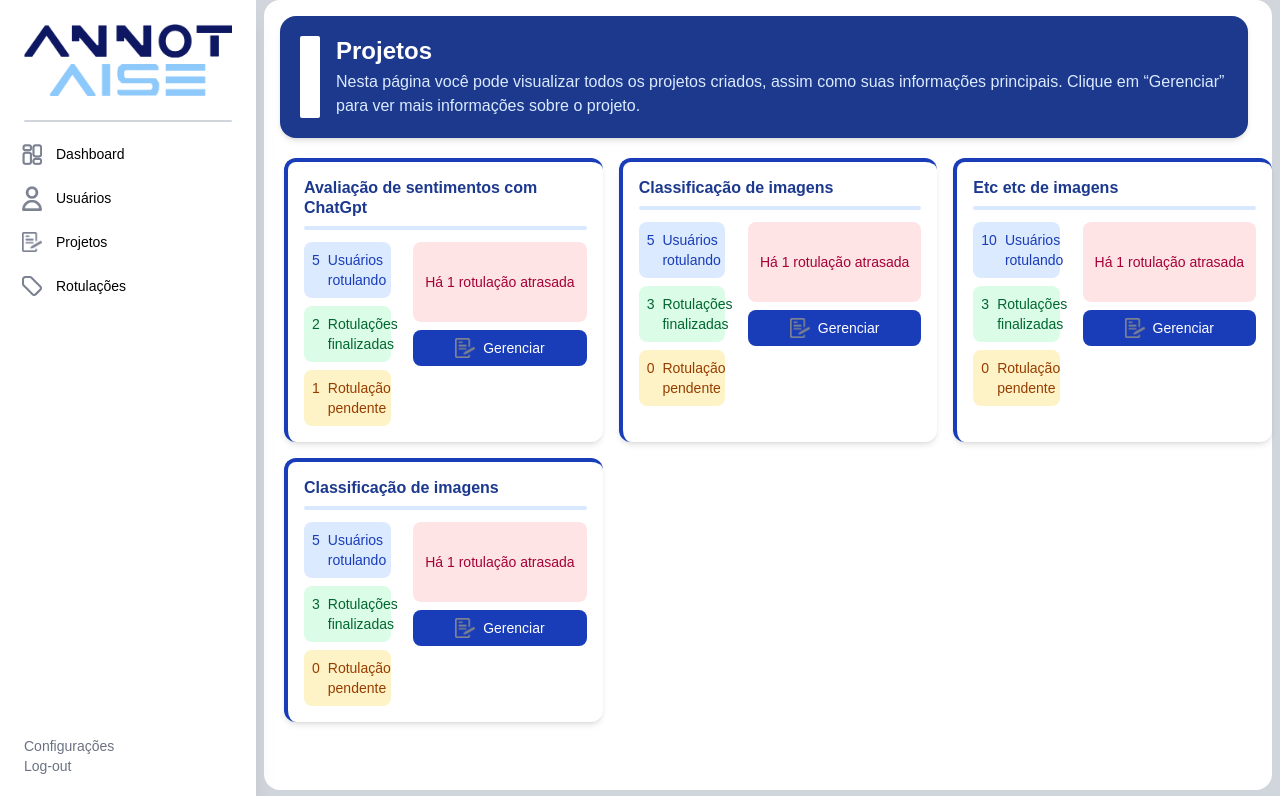
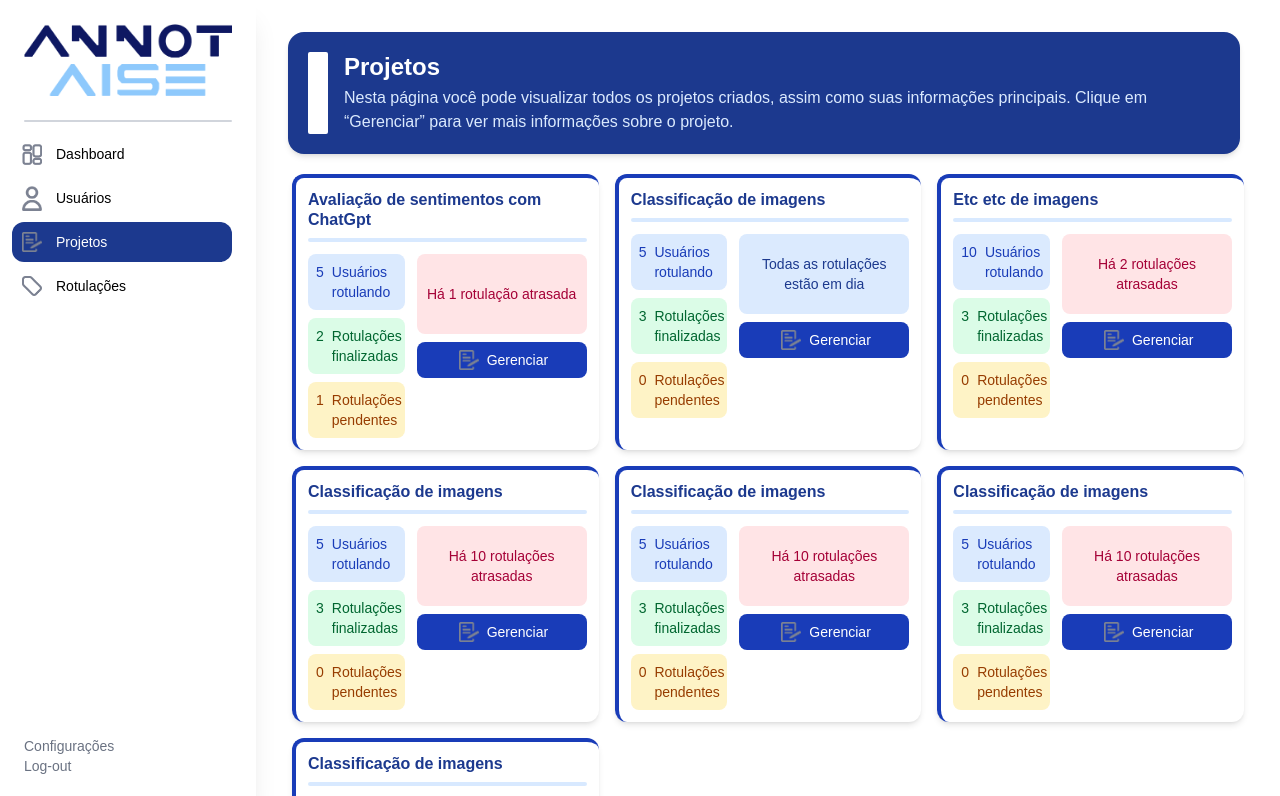
Before and after one commit to aisepucrio/annotaise, a Next.js app in the folder frontend/: page /projects in a window 1280 px wide. Shown: the top 796 px of the page. Built offline with nearby package versions, Linux system fonts and the light colour scheme.

Commit message:
sidebar improvements + page content fix

```diff
--- a/frontend/src/app/components/sidebar.tsx
+++ b/frontend/src/app/components/sidebar.tsx
@@ -1,5 +1,8 @@
+"use client";
 import Image from "next/image";
 import SidebarItem from "./sidebar_item";
+
+
 export default function Sidebar() {
   return (
     <div className="flex">
@@ -29,10 +32,10 @@ export default function Sidebar() {
         </div>
         {/* Topo */}
         <ul className="space-y-1 mt-3 -ml-3">
-            <SidebarItem icon="/dashboard_icon.png" label="Dashboard" href="/" />
-            <SidebarItem icon="/user_icon.png" label="Usuários" href="users"/>
-            <SidebarItem icon="/projects_icon.png" label="Projetos" href="projects"/>
-            <SidebarItem icon="/labelings_icon.png" label="Rotulações" href="labelings"/></ul>
+            <SidebarItem icon="/dashboard_icon.png" label="Dashboard" href="/" alias="/"/>
+            <SidebarItem icon="/user_icon.png" label="Usuários" href="/users" alias="/users"/>
+            <SidebarItem icon="/projects_icon.png" label="Projetos" href="/projects" alias="/projects"/>
+            <SidebarItem icon="/labelings_icon.png" label="Rotulações" href="/labelings" alias="/labelings" /></ul>
 
         {/* Rodapé */}
         <div className="text-sm text-gray-500 mt-auto">
--- a/frontend/src/app/components/sidebar_item.tsx
+++ b/frontend/src/app/components/sidebar_item.tsx
@@ -1,27 +1,30 @@
 "use client";
 import Image from "next/image";
 import Link from "next/link";
+import { usePathname } from "next/navigation";
 
 interface SidebarItemProps {
-  icon: string;        // caminho da imagem (ex: "/dashboard_logo.png")
-  label: string;       // texto (ex: "Dashboard")
-  href: string;        // rota (ex: "/dashboard")
+  icon: string;
+  label: string;
+  href: string;
+  alias: string; // esse alias serve pra se futuramente o url for mudado, pra nao quebrar a sidebar
 }
 
-export default function SidebarItem({ icon, label, href }: SidebarItemProps) {
+export default function SidebarItem({ icon, label, href, alias }: SidebarItemProps) {
+  const pathname = usePathname();
+
+  // função auxiliar simples pra checar se o link está ativo
+  console.log(pathname)
+  console.log(alias)
+  const isActive = pathname === alias;
+
   return (
-    <li>
     <Link
       href={href}
-        className="
-          flex items-center gap-3
-          p-2
-          text-black bg-white
-          hover:bg-blue-900 hover:text-white
-          cursor-pointer
-          rounded-xl
-          transition-colors duration-200
-        "
+      className={`
+        flex items-center gap-3 p-2 rounded-xl transition-colors duration-200 cursor-pointer
+        ${isActive ? "bg-blue-900 text-white" : "bg-white text-black hover:bg-blue-900 hover:text-white"}
+      `}
     >
       <div className="w-6 h-6 flex items-center justify-center">
         <Image
@@ -34,6 +37,5 @@ export default function SidebarItem({ icon, label, href }: SidebarItemProps) {
       </div>
       <span className="text-sm font-medium">{label}</span>
     </Link>
-    </li>
   );
 }
--- a/frontend/src/app/labelings/page.tsx
+++ b/frontend/src/app/labelings/page.tsx
@@ -3,8 +3,8 @@ import Sidebar from "../components/sidebar";
 import PageHeader from "../components/page_description"
 export default function Projects() {
   return (
-    <div className="bg-gray-300 h-screen">
-      <div className="bg-white rounded-2xl ml-66 h-890/901 mr-2 ">
+    <div className="bg-gray-300 min-h-screen">
+      <div className="bg-white ml-64  p-4 min-h-screen">
         <Sidebar></Sidebar>
         <PageHeader page_title="Rotulações" description="Nesta página você pode visualizar todos as rotulações criadas, assim como suas informações principais. Clique em “Gerenciar” para ver mais informações sobre a rotulação."></PageHeader>
 
--- a/frontend/src/app/page.tsx
+++ b/frontend/src/app/page.tsx
@@ -3,8 +3,8 @@ import Sidebar from "./components/sidebar";
 import PageHeader from "./components/page_description";
 export default function Home() {
   return (
-    <div className="bg-gray-300 h-screen">
-      <div className="bg-white rounded-2xl ml-66 h-890/901 mr-2 ">
+    <div className="bg-gray-300 min-h-screen">
+      <div className="bg-white ml-64  p-4 min-h-screen">
         <Sidebar></Sidebar>
         <PageHeader page_title="Home" description="Aqui Você Pode Ver Seus Dashboards etc etc etc etc etc"></PageHeader>
 
--- a/frontend/src/app/projects/page.tsx
+++ b/frontend/src/app/projects/page.tsx
@@ -11,6 +11,7 @@ const projects = [
     finished: 2,
     pending: 1,
     status: "overdue" as const,
+    labelings_late:1
   },
   {
     id: 2,
@@ -19,6 +20,7 @@ const projects = [
     finished: 3,
     pending: 0,
     status: "ok" as const,
+    labelings_late:0
   },
   {
     id: 3,
@@ -27,6 +29,7 @@ const projects = [
     finished: 3,
     pending: 0,
     status: "ok" as const,
+    labelings_late:2
   },
   {
     id: 4,
@@ -35,6 +38,34 @@ const projects = [
     finished: 3,
     pending: 0,
     status: "ok" as const,
+    labelings_late:10
+  },
+  {
+    id: 5,
+    title: "Classificação de imagens",
+    annotators: 5,
+    finished: 3,
+    pending: 0,
+    status: "ok" as const,
+    labelings_late:10
+  },
+  {
+    id: 6,
+    title: "Classificação de imagens",
+    annotators: 5,
+    finished: 3,
+    pending: 0,
+    status: "ok" as const,
+    labelings_late:10
+  },
+  {
+    id: 7,
+    title: "Classificação de imagens",
+    annotators: 5,
+    finished: 3,
+    pending: 0,
+    status: "ok" as const,
+    labelings_late:10
   },
   // ...
 ];
@@ -42,11 +73,11 @@ const projects = [
 
 export default function Projects() {
   return (
-    <div className="bg-gray-300 h-screen">
-      <div className="bg-white rounded-2xl ml-66 h-890/901 mr-2 ">
+    <div className="bg-gray-300 min-h-screen">
+      <div className="bg-white ml-64  p-4 min-h-screen">
         <Sidebar></Sidebar>
         <PageHeader page_title="Projetos" description="Nesta página você pode visualizar todos os projetos criados, assim como suas informações principais. Clique em “Gerenciar” para ver mais informações sobre o projeto."></PageHeader>
-        <div className="ml-5 mt-5 grid grid-cols-1 md:grid-cols-2 xl:grid-cols-3 gap-4">
+        <div className="ml-5 mr-5 mt-5 grid grid-cols-1 md:grid-cols-2 xl:grid-cols-3 gap-4">
         {projects.map(p => (
             <ProjectContainer
             key={p.id}
@@ -54,7 +85,7 @@ export default function Projects() {
             user_count={p.annotators}
             labelings_done={p.finished}
             labelings_pending={p.pending}
-            labelings_late={1}
+            labelings_late={p.labelings_late}
             />
         ))}
         </div>
--- a/frontend/src/app/projects/project_container.tsx
+++ b/frontend/src/app/projects/project_container.tsx
@@ -18,7 +18,7 @@ export default function ProjectContainer({
   return (
     <div
       className="
-        relative rounded-xl bg-white shadow-md p-4
+        relative rounded-xl bg-white shadow-md p-3
         border-t-4
         border-l-4
         border-blue-800
@@ -33,20 +33,20 @@ export default function ProjectContainer({
       <div className="mt-2 h-1 rounded-full bg-blue-200/60" />
 
 
-      <div className="mt-3 flex justify-between items-start gap-4">
+      <div className="mt-3 flex justify-between items-start gap-3">
         {/* métricas */}
         <div className="grid grid-cols-1 gap-2 flex-1">
           <StatPill label="Usuários rotulando" value={user_count} tone="blue" />
           <StatPill label="Rotulações finalizadas" value={labelings_done} tone="green" />
-          <StatPill label="Rotulação pendente" value={labelings_pending} tone="amber" />
+          <StatPill label="Rotulações pendentes" value={labelings_pending} tone="amber" />
         </div>
 
         {/* aviso + botão */}
-        <div className="flex flex-col items-end gap-2 min-w-[180px]">
+        <div className="flex flex-col items-end gap-2 w-[170px]">
           {labelings_late > 0 ? (
             <StatusBadge
               type="warning"
-              text={`Há ${labelings_late} rotulação atrasada${labelings_late > 1 ? "s" : ""}`}
+              text={`Há ${labelings_late} ${labelings_late > 1 ? "rotulações atrasadas" : "rotulação atrasada"}`}
             />
           ) : (
             <StatusBadge type="ok" text="Todas as rotulações estão em dia" />
@@ -96,7 +96,10 @@ function StatusBadge({
       ? "bg-blue-100 text-blue-900"
       : "bg-rose-100 text-rose-800";
   return (
-    <span className={`rounded-lg px-3 py-7.5 text-sm ${styles}`}>{text}</span>
+    <span className={`flex items-center justify-center rounded-lg px-2 text-sm w-full h-20 text-center ${styles}`}>
+  {text}
+</span>
+
   );
 }
 
--- a/frontend/src/app/users/page.tsx
+++ b/frontend/src/app/users/page.tsx
@@ -3,8 +3,8 @@ import Sidebar from "../components/sidebar";
 import PageHeader from "../components/page_description"
 export default function Projects() {
   return (
-    <div className="bg-gray-300 h-screen">
-      <div className="bg-white rounded-2xl ml-66 h-890/901 mr-2 ">
+    <div className="bg-gray-300 min-h-screen">
+      <div className="bg-white ml-64  p-4 min-h-screen">
         <Sidebar></Sidebar>
         <PageHeader page_title="Usuários" description="Nesta página você pode visualizar todos os usuários cadastrados aos seus projetos assim como informações relevantes sobre eles. Clique em “Gerenciar” para ver mais informações sobre o usuário."></PageHeader>
 
```
Lines whose indentation alone changed are shown as unchanged.
